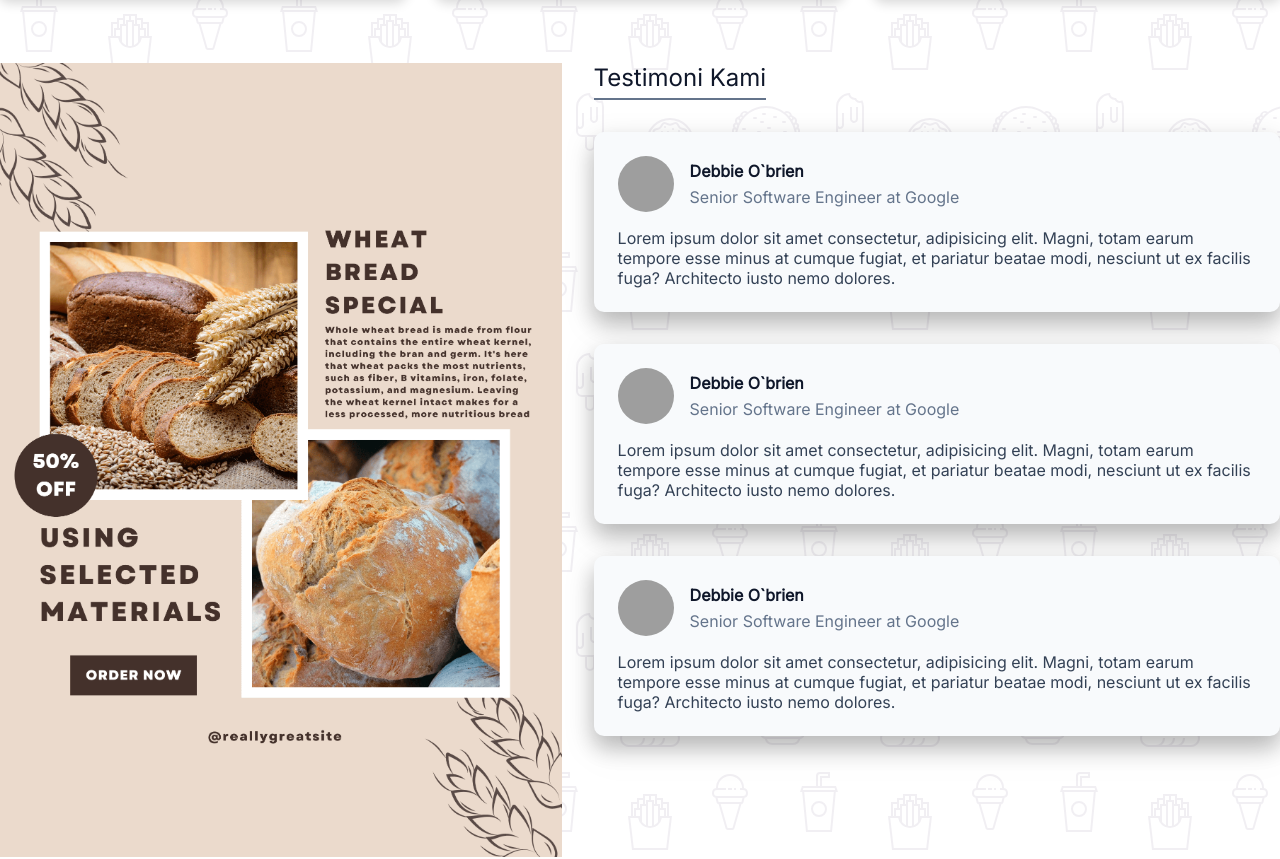
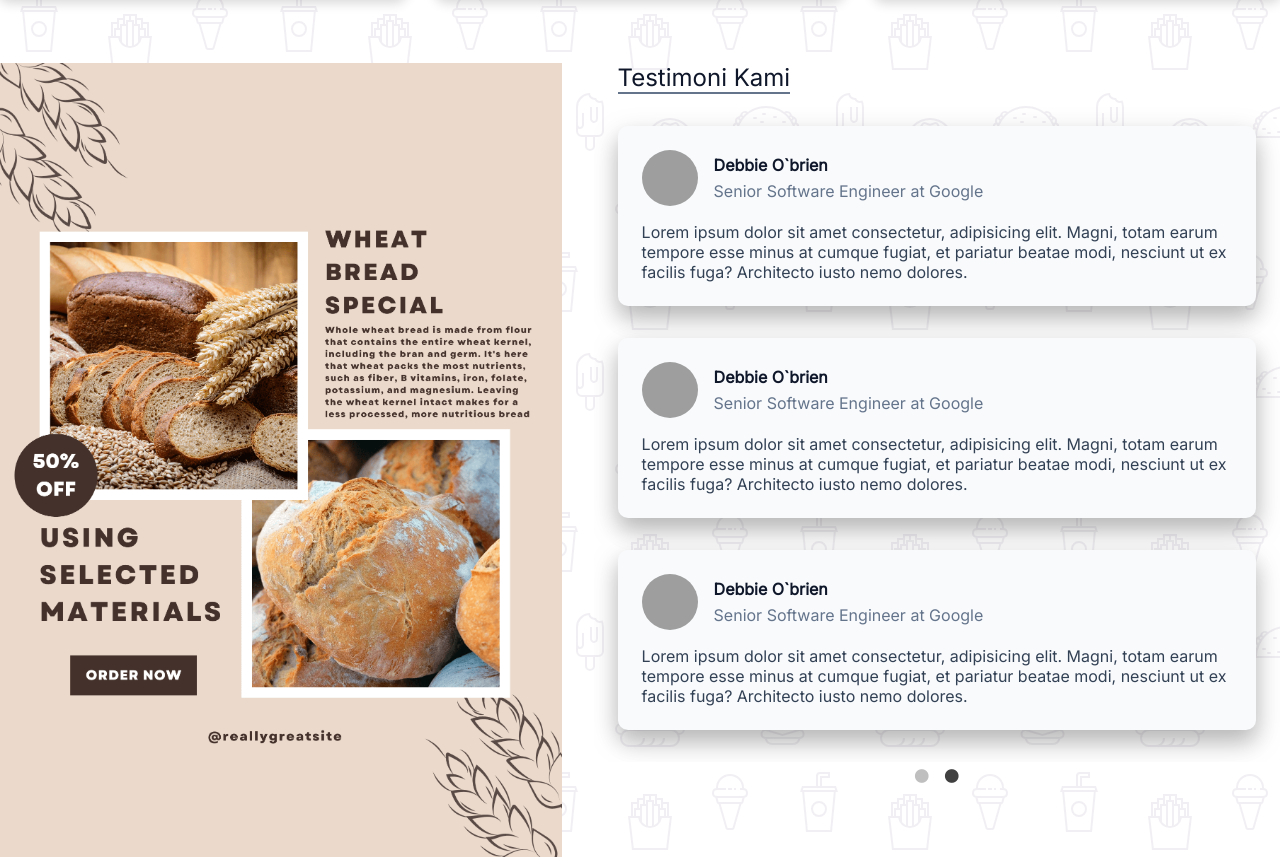
Before and after one commit to dikiharifwibowo/nzbakery, a Next.js app: page / in a window 1280 px wide. Shown: the part 1638-2497 px from the top of the page. Built offline with nearby package versions, Linux system fonts and the light colour scheme; grey boxes are pictures that could not be loaded.

Commit message:
feat: add testimony whit slider

```diff
--- a/components/common/testimony.tsx
+++ b/components/common/testimony.tsx
@@ -1,8 +1,31 @@
-import styles from '../../styles/common/testimony.module.scss';
 import Image from 'next/image';
 import BannerImg from '../../public/banner.png'
+import Slider from 'react-slick';
+import "slick-carousel/slick/slick.css";
+import "slick-carousel/slick/slick-theme.css";
+import styles from '../../styles/common/testimony.module.scss';
+
+const settings = {
+  dots: true,
+  infinite: true,
+  autoplay: true,
+  speed: 200,
+  slidesToShow: 3,
+  slidesToScroll: 3,
+  arrows: false,
+  responsive: [
+    {
+      breakpoint: 768,
+      settings: {
+        slidesToShow: 1,
+        slidesToScroll: 1
+      }
+    }
+  ]
+};
 
 export default function Testimony() {
+
   return (
     <div className={styles.container}>
       <div className={styles.banner}>
@@ -13,6 +36,7 @@ export default function Testimony() {
       </div>
       <div className={styles.content}>
         <div className={styles.title}>Testimoni Kami</div>
+        <Slider {...settings} className="custom-slick">
           <figure className={styles.testimony}>
             <figcaption className={styles.header}>
               <Image
@@ -66,6 +90,59 @@ export default function Testimony() {
         Lorem ipsum dolor sit amet consectetur, adipisicing elit. Magni, totam earum tempore esse minus at cumque fugiat, et pariatur beatae modi, nesciunt ut ex facilis fuga? Architecto iusto nemo dolores.
             </blockquote>
           </figure>
+
+          <figure className={styles.testimony}>
+            <figcaption className={styles.header}>
+              <Image
+                alt='IMG Avatar'
+                width={56}
+                height={56}
+                src='https://www.gravatar.com/avatar/205e460b479e2e5b48aec07710c08d50.jpg'
+              />
+              <div>
+                <div className={styles.name}>Debbie O`brien</div>
+                <div className={styles.role}>Senior Software Engineer at Google</div>
+              </div>
+            </figcaption>
+            <blockquote className={styles.caption}>
+        Lorem ipsum dolor sit amet consectetur, adipisicing elit. Magni, totam earum tempore esse minus at cumque fugiat, et pariatur beatae modi, nesciunt ut ex facilis fuga? Architecto iusto nemo dolores.
+            </blockquote>
+          </figure>
+          <figure className={styles.testimony}>
+            <figcaption className={styles.header}>
+              <Image
+                alt='IMG Avatar'
+                width={56}
+                height={56}
+                src='https://www.gravatar.com/avatar/205e460b479e2e5b48aec07710c08d50.jpg'
+              />
+              <div>
+                <div className={styles.name}>Debbie O`brien</div>
+                <div className={styles.role}>Senior Software Engineer at Google</div>
+              </div>
+            </figcaption>
+            <blockquote className={styles.caption}>
+        Lorem ipsum dolor sit amet consectetur, adipisicing elit. Magni, totam earum tempore esse minus at cumque fugiat, et pariatur beatae modi, nesciunt ut ex facilis fuga? Architecto iusto nemo dolores.
+            </blockquote>
+          </figure>
+          <figure className={styles.testimony}>
+            <figcaption className={styles.header}>
+              <Image
+                alt='IMG Avatar'
+                width={56}
+                height={56}
+                src='https://www.gravatar.com/avatar/205e460b479e2e5b48aec07710c08d50.jpg'
+              />
+              <div>
+                <div className={styles.name}>Debbie O`brien</div>
+                <div className={styles.role}>Senior Software Engineer at Google</div>
+              </div>
+            </figcaption>
+            <blockquote className={styles.caption}>
+        Lorem ipsum dolor sit amet consectetur, adipisicing elit. Magni, totam earum tempore esse minus at cumque fugiat, et pariatur beatae modi, nesciunt ut ex facilis fuga? Architecto iusto nemo dolores.
+            </blockquote>
+          </figure>
+        </Slider>
       </div>
     </div>
   )
--- a/package.json
+++ b/package.json
@@ -18,6 +18,8 @@
     "next": "13.0.6",
     "react": "18.2.0",
     "react-dom": "18.2.0",
+    "react-slick": "^0.29.0",
+    "slick-carousel": "^1.8.1",
     "typescript": "4.9.4"
   },
   "devDependencies": {
--- a/styles/common/testimony.module.scss
+++ b/styles/common/testimony.module.scss
@@ -23,9 +23,7 @@
 
 .content {
   width: 55%;
-  display: flex;
-  flex-direction: column;
-  gap: .32rem;
+
   @media (max-width: $mobile) {
     width: 100%;
   }
@@ -37,7 +35,6 @@
   border-radius: .10rem;
   height: fit-content;
   margin: 0;
-  filter: drop-shadow(0 0.1rem 0.14rem rgba(0, 0, 0, 0.18)) drop-shadow(0 0.12rem 0.1rem rgba(0, 0, 0, 0.14));
 
   @media (max-width: $mobile) {
     width: 100%;
@@ -65,8 +62,8 @@
   font-size: .24rem;
   border-bottom: 2px solid $slate-500;
   width: fit-content;
-  padding-bottom: .06rem;
   color: $slate-900;
+  margin-left: .24rem;
 
   @media (max-width: $mobile) {
     font-size: .20rem;
--- a/styles/globals.scss
+++ b/styles/globals.scss
@@ -199,3 +199,29 @@
 .f-align-center {
   align-items: center;
 }
+
+.custom-slick {
+  .slick-track {
+    display: flex;
+    flex-direction: column;
+    gap: .32rem;
+    padding: 0 .24rem 0;
+    transform: none !important;
+    width: 100% !important;
+
+    .slick-slide {
+      display: none;
+    }
+    .slick-slide.slick-active {
+      width: 100% !important;
+      display: block;
+      filter: drop-shadow(0 0.1rem 0.14rem rgba(0, 0, 0, 0.18)) drop-shadow(0 0.12rem 0.1rem rgba(0, 0, 0, 0.14));
+    }
+    .slick-slide.slick-cloned {
+      display: none;
+    }
+  }
+  .slick-dots li button::before {
+    font-size: .16rem;
+  }
+}
```
Also changed, not shown: 2 other files (tests, documents, lock files or other folders). Lines whose indentation alone changed are shown as unchanged.
